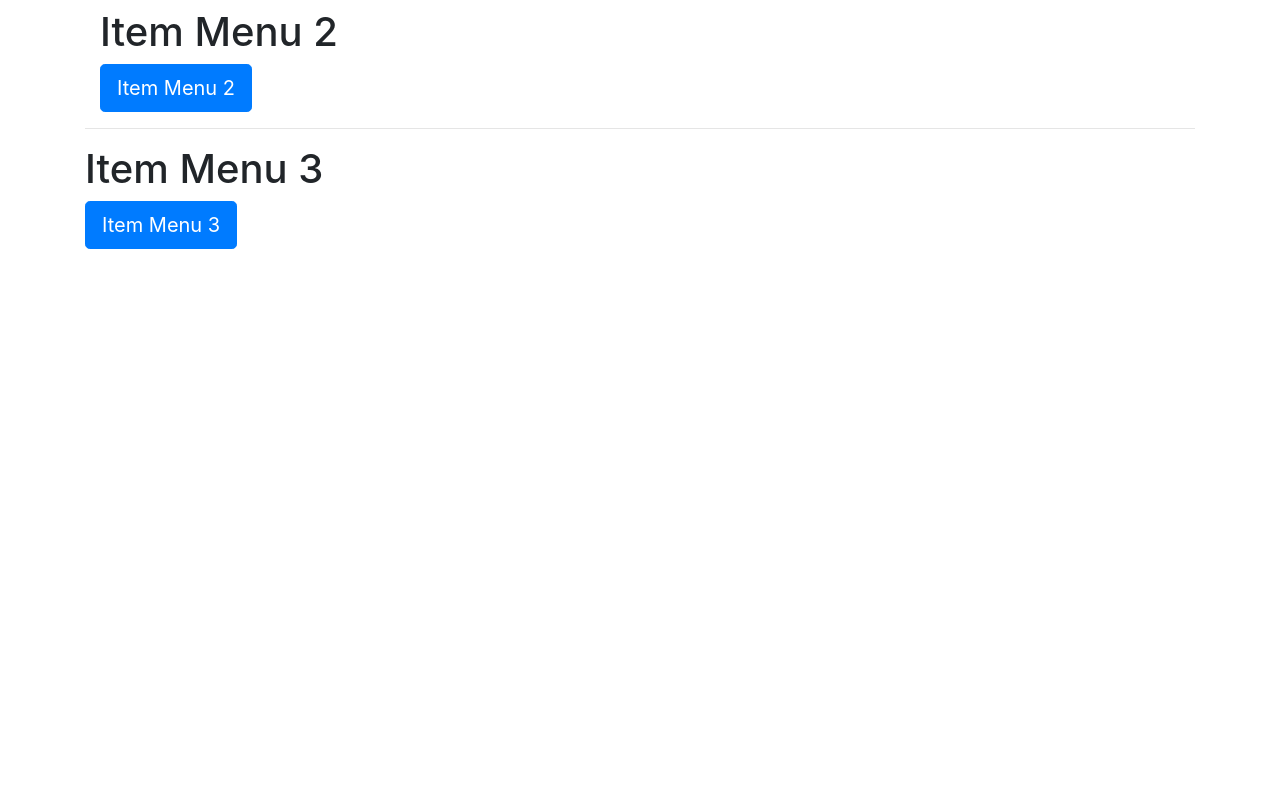
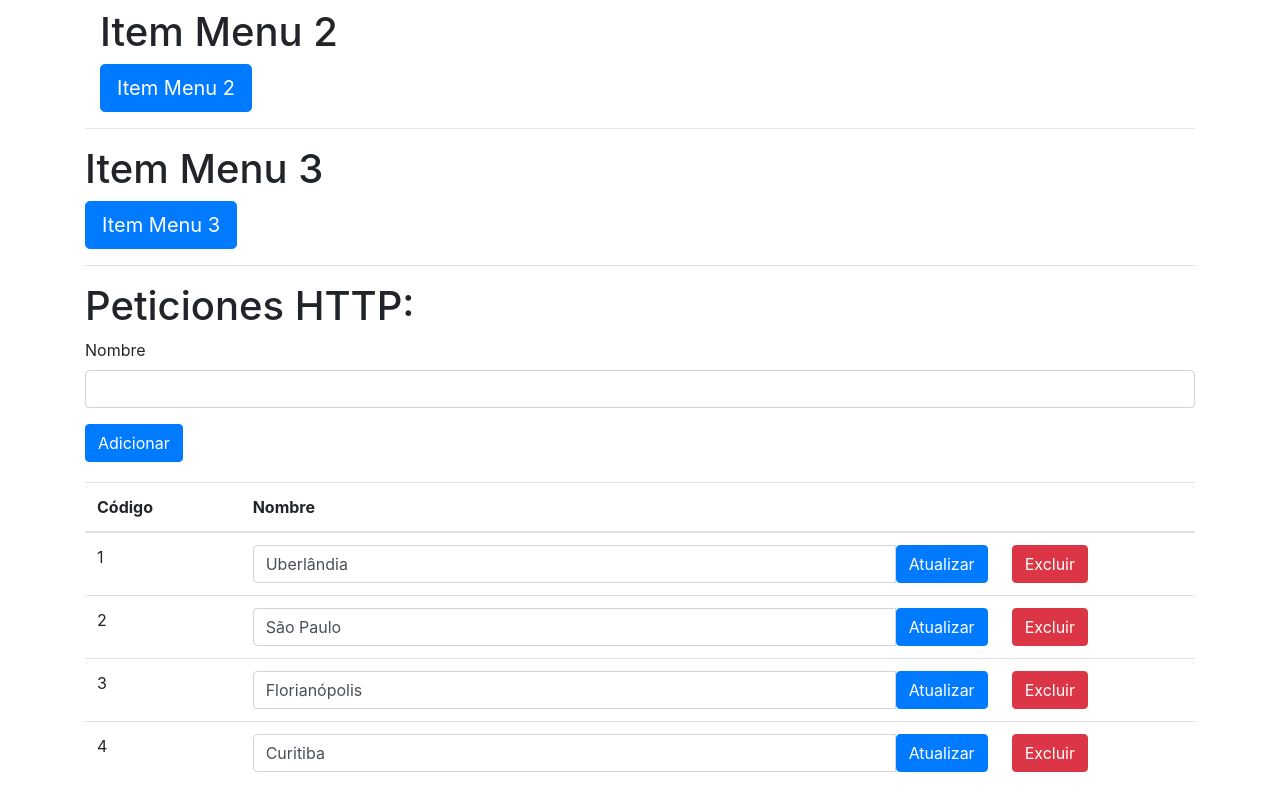
Before and after one commit to arellano84/meuprojecto, an Angular app: page / in a window 1280 px wide. Shown: the part 1128-1928 px from the top of the page. Before the commit the page ends 1377 px from the top, so only its background shows below. Built offline with nearby package versions, Linux system fonts and the light colour scheme.

Commit message:
16.2. Instalando e testando o json-server 1

```diff
--- a/src/app/app.component.html
+++ b/src/app/app.component.html
@@ -18,3 +18,6 @@
 <app-menu></app-menu>
 
 <app-boton-grande labelBotonGrande="Item Menu 3"></app-boton-grande>
+
+
+<app-ciudades-form></app-ciudades-form>
--- /dev/null
+++ b/src/app/peticiones/ciudades-form/ciudades-form.component.html
@@ -0,0 +1,43 @@
+<div class="container">
+
+  <hr>
+
+  <h1>Peticiones HTTP:</h1>
+
+  <div class="form-group">
+    <label>Nombre</label>
+    <input type="text" class="form-control" #nome>
+  </div>
+
+  <button type="button" class="btn btn-primary"
+    (click)="adicionar(nome.value); nome.value = ''">Adicionar</button>
+
+  <table class="table" style="margin-top: 20px">
+    <thead>
+      <tr>
+        <th>Código</th>
+        <th>Nombre</th>
+        <th></th>
+      </tr>
+    </thead>
+    <tbody>
+      <tr *ngFor="let cidade of cidades">
+        <td>{{ cidade.id }}</td>
+        <td>
+          <div class="input-group">
+            <input type="text" class="form-control" [(ngModel)]="cidade.nome">
+            <span class="input-group-btn">
+              <button class="btn btn-primary"
+                (click)="atualizar(cidade)">Atualizar</button>
+            </span>
+          </div>
+        </td>
+        <td>
+          <button class="btn btn-danger"
+            (click)="excluir(cidade.id)">Excluir</button>
+        </td>
+      </tr>
+    </tbody>
+  </table>
+
+</div>
--- /dev/null
+++ b/src/app/peticiones/ciudades-form/ciudades-form.component.ts
@@ -0,0 +1,29 @@
+import { Component, OnInit } from '@angular/core';
+
+@Component({
+  selector: 'app-ciudades-form',
+  templateUrl: './ciudades-form.component.html',
+  styleUrls: ['./ciudades-form.component.css']
+})
+export class CiudadesFormComponent {
+
+  cidades = [
+    { id: 1, nome: 'Uberlândia' },
+    { id: 2, nome: 'São Paulo' },
+    { id: 3, nome: 'Florianópolis' },
+    { id: 4, nome: 'Curitiba' }
+  ];
+
+  adicionar(nome: string) {
+    alert(nome);
+  }
+
+  excluir(id: number) {
+    alert(id);
+  }
+
+  atualizar(cidade: any) {
+    alert(JSON.stringify(cidade));
+  }
+
+}
```
Also changed, not shown: src/app/app.module.ts (+5 -2 lines), src/app/peticiones/peticiones.module.ts (added, +16 -0 lines), src/app/peticiones/ciudades-form/ciudades-form.component.css (added).
